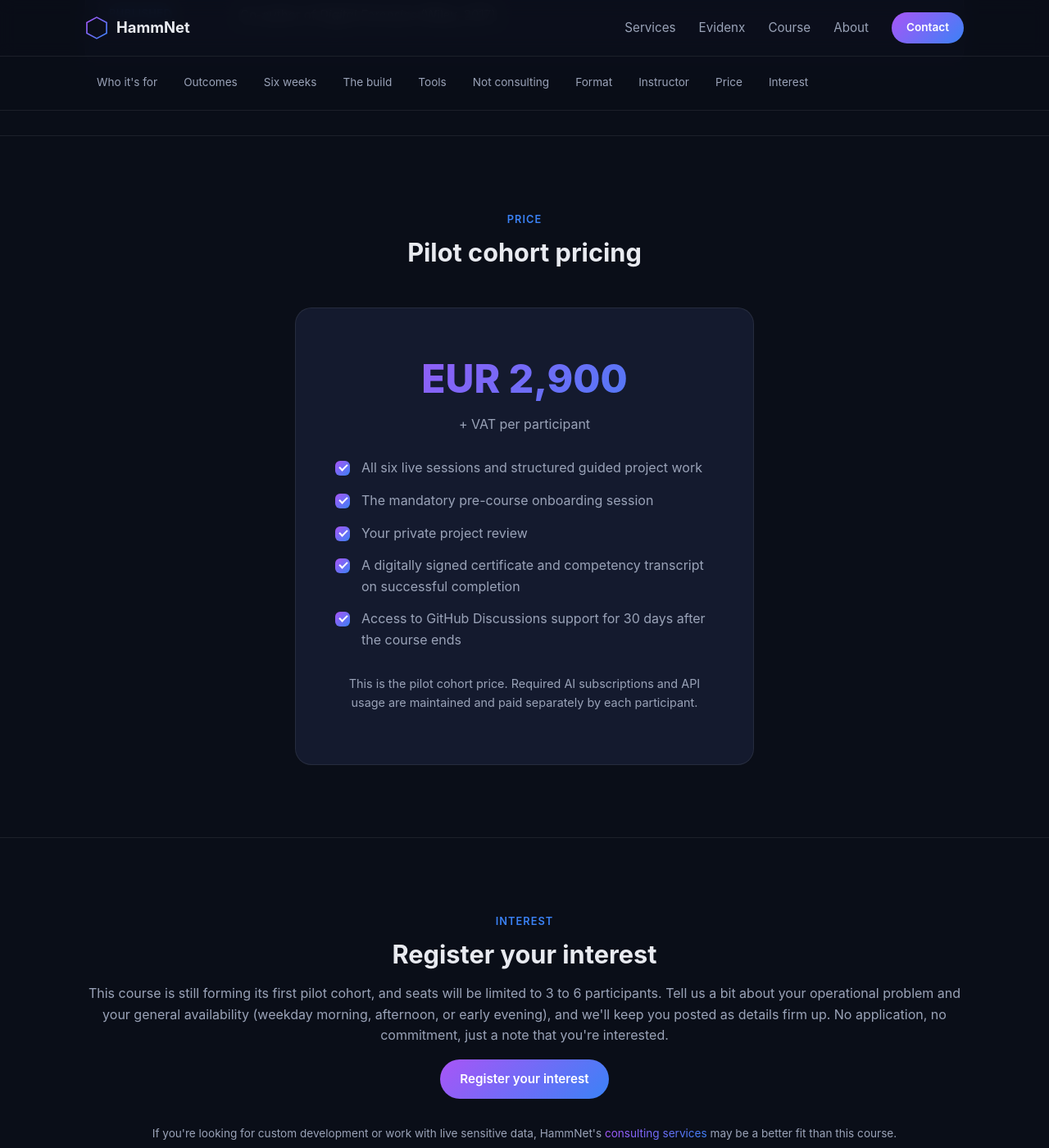
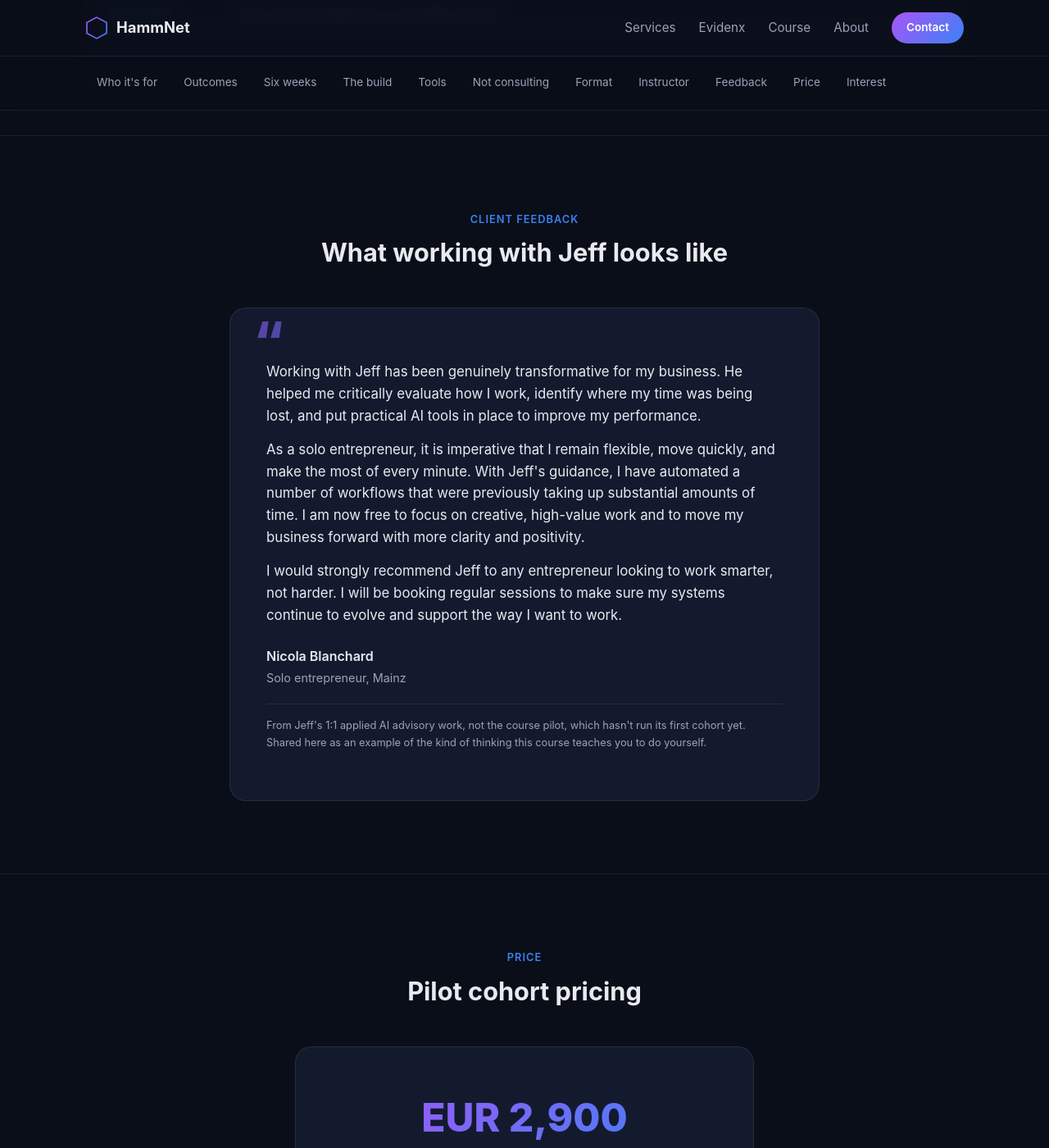
Before and after one commit to hammjd/hammjd.github.io, a Jekyll site: the page built from course.html, in a window 1280 px wide and 1400 px high, scrolled down 8001 px. Shown: the whole window at 82% size. Built offline with Jekyll 4.4.1, drawn with Linux system fonts in a browser that asks for light colours.

Commit message:
Add Nicola Blanchard testimonial to the course page
Uses only the testimonial text and her name/role, none of the contact
details (address, phone) from her email signature. Labeled explicitly
as feedback from Jeff's 1:1 applied AI advisory work rather than the
course pilot, since the pilot hasn't run a cohort yet and the course
page elsewhere makes a point of not being consulting.

Co-Authored-By: Claude Sonnet 5 <noreply@anthropic.com>

```diff
--- a/assets/css/main.css
+++ b/assets/css/main.css
@@ -767,6 +767,68 @@ section + section {
   font-size: 0.95rem;
 }
 
+/* ---------- Testimonial ---------- */
+
+.testimonial {
+  max-width: 720px;
+  margin: 0 auto;
+  background: var(--bg-card);
+  border: 1px solid var(--border);
+  border-radius: 20px;
+  padding: 44px;
+  position: relative;
+}
+
+.testimonial::before {
+  content: "\201C";
+  position: absolute;
+  top: 8px;
+  left: 28px;
+  font-size: 4rem;
+  font-weight: 800;
+  line-height: 1;
+  background: var(--gradient);
+  -webkit-background-clip: text;
+  background-clip: text;
+  color: transparent;
+  opacity: 0.6;
+}
+
+.testimonial blockquote {
+  margin: 20px 0 24px;
+  padding: 0;
+  font-size: 1.05rem;
+  color: var(--text);
+}
+
+.testimonial blockquote p {
+  color: var(--text);
+  margin-bottom: 14px;
+}
+
+.testimonial cite {
+  font-style: normal;
+  font-weight: 600;
+  color: var(--text);
+  display: block;
+}
+
+.testimonial .testimonial__role {
+  display: block;
+  font-weight: 400;
+  color: var(--text-muted);
+  font-size: 0.9rem;
+  margin-top: 2px;
+}
+
+.testimonial__note {
+  margin-top: 20px;
+  padding-top: 16px;
+  border-top: 1px solid var(--border);
+  font-size: 0.8rem;
+  color: var(--text-muted);
+}
+
 /* ---------- Pricing ---------- */
 
 .price-card {
--- a/course.html
+++ b/course.html
@@ -48,6 +48,7 @@ description: >-
     <a href="#boundary">Not consulting</a>
     <a href="#format">Format</a>
     <a href="#instructor">Instructor</a>
+    <a href="#feedback">Feedback</a>
     <a href="#price">Price</a>
     <a href="#interest">Interest</a>
   </div>
@@ -423,6 +424,32 @@ description: >-
   </div>
 </section>
 
+<section id="feedback">
+  <div class="wrap">
+    <div class="section-head">
+      <span class="eyebrow">Client feedback</span>
+      <h2>What working with Jeff looks like</h2>
+    </div>
+
+    <div class="testimonial">
+      <blockquote>
+        <p>Working with Jeff has been genuinely transformative for my business. He helped me critically evaluate how I work, identify where my time was being lost, and put practical AI tools in place to improve my performance.</p>
+        <p>As a solo entrepreneur, it is imperative that I remain flexible, move quickly, and make the most of every minute. With Jeff's guidance, I have automated a number of workflows that were previously taking up substantial amounts of time. I am now free to focus on creative, high-value work and to move my business forward with more clarity and positivity.</p>
+        <p>I would strongly recommend Jeff to any entrepreneur looking to work smarter, not harder. I will be booking regular sessions to make sure my systems continue to evolve and support the way I want to work.</p>
+      </blockquote>
+      <cite>
+        Nicola Blanchard
+        <span class="testimonial__role">Solo entrepreneur, Mainz</span>
+      </cite>
+      <p class="testimonial__note">
+        From Jeff's 1:1 applied AI advisory work, not the course pilot,
+        which hasn't run its first cohort yet. Shared here as an example of
+        the kind of thinking this course teaches you to do yourself.
+      </p>
+    </div>
+  </div>
+</section>
+
 <section id="price">
   <div class="wrap">
     <div class="section-head">
```
